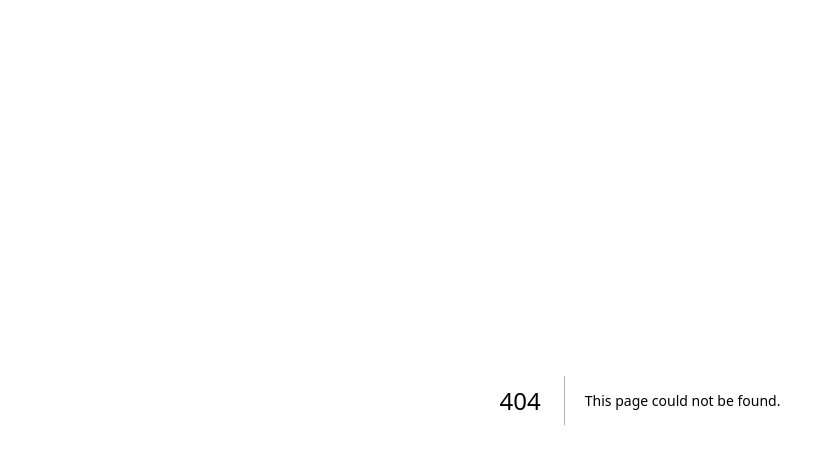
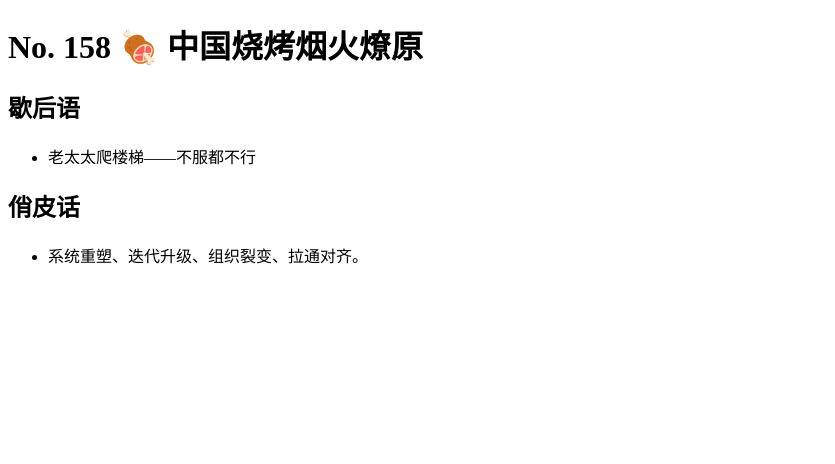
Before and after one commit to eddiehe99/bannatienet, a Next.js app: page /episodes/number-158 in a window 1280 px wide. Before the commit this address had no page. Shown: the top 464 px of the page, without its empty margins (0-835 px from the left). Built offline with nearby package versions, Linux system fonts and the light colour scheme.

Commit message:
feat: add episode No. 158

```diff
--- a/src/pages/episodes/_meta.js
+++ b/src/pages/episodes/_meta.js
@@ -1,6 +1,7 @@
 /* eslint-disable prettier/prettier */
 /* eslint-disable import/no-anonymous-default-export */
 export default {
+    'number-158': 'No. 158',
     'number-156': 'No. 156',
     'number-155': 'No. 155',
     'number-154': 'No. 154',
--- /dev/null
+++ b/src/pages/episodes/number-158.mdx
@@ -0,0 +1,9 @@
+# No. 158 🍖 中国烧烤烟火燎原
+
+## 歇后语
+
+- 老太太爬楼梯——不服都不行
+
+## 俏皮话
+
+- 系统重塑、迭代升级、组织裂变、拉通对齐。
```
